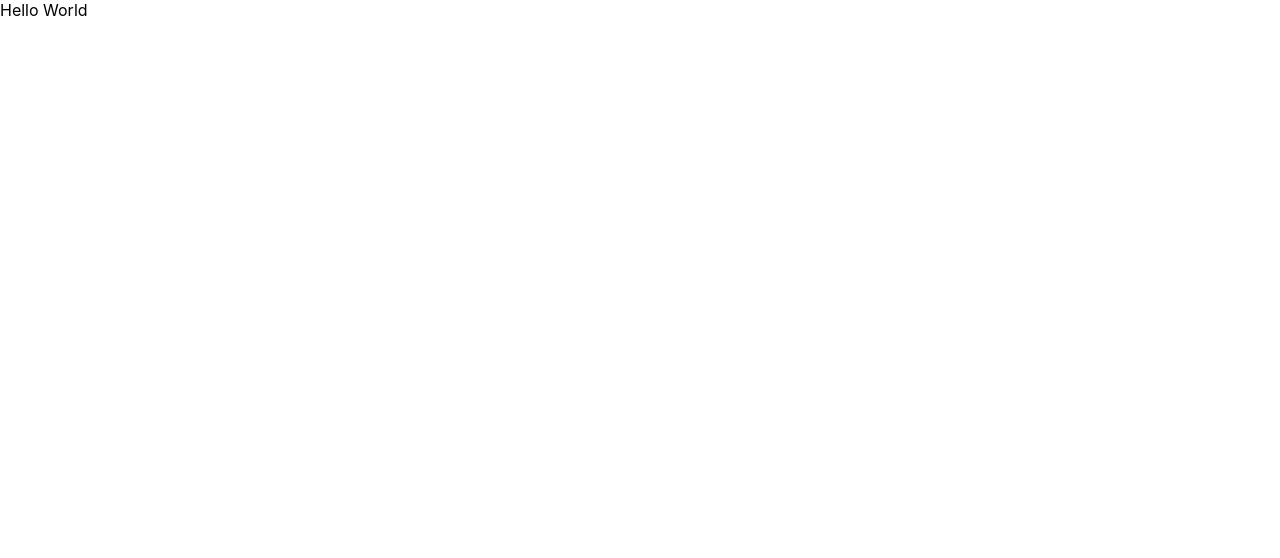
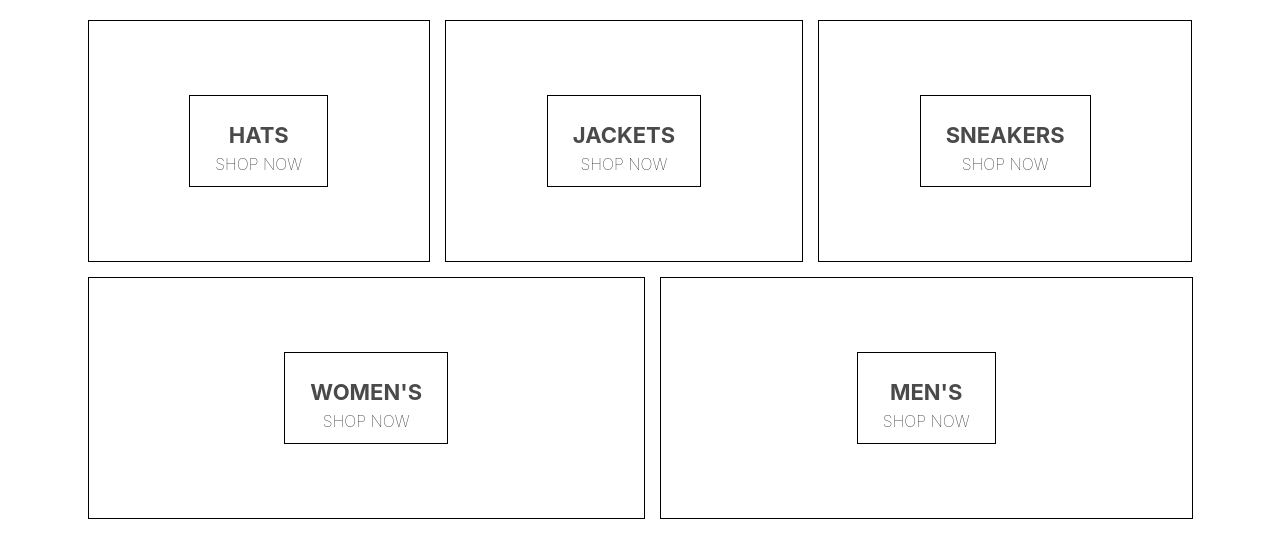
Before and after one commit to ralphgeneralao/online-store, a React (Create React App) app: page / in a window 1280 px wide. Shown: the top 558 px of the page. Built offline with nearby package versions, Linux system fonts and the light colour scheme.

Commit message:
create file for homepage with scss

```diff
--- a/package.json
+++ b/package.json
@@ -6,6 +6,7 @@
     "@testing-library/jest-dom": "^4.2.4",
     "@testing-library/react": "^9.5.0",
     "@testing-library/user-event": "^7.2.1",
+    "node-sass": "^4.14.1",
     "react": "^16.13.1",
     "react-dom": "^16.13.1",
     "react-scripts": "3.4.3"
--- a/src/App.js
+++ b/src/App.js
@@ -1,8 +1,10 @@
 import React from 'react';
 import './App.css';
 
+import Homepage from './Homepage'
+
 function App() {
-  return <div>Hello World</div>
+  return <Homepage />
 }
 
 export default App;
--- /dev/null
+++ b/src/Homepage.js
@@ -0,0 +1,41 @@
+import React from 'react'
+import './homepage.scss'
+
+const Homepage = () => (
+  <div className='homepage'>
+    <div className='directory-menu'>
+      <div className='menu-item'>
+        <div className='content'>
+          <h1 className='title'>HATS</h1>
+          <span className='subtitle'>SHOP NOW</span>
+        </div>
+      </div>
+      <div className='menu-item'>
+        <div className='content'>
+          <h1 className='title'>JACKETS</h1>
+          <span className='subtitle'>SHOP NOW</span>
+        </div>
+      </div>
+      <div className='menu-item'>
+        <div className='content'>
+          <h1 className='title'>SNEAKERS</h1>
+          <span className='subtitle'>SHOP NOW</span>
+        </div>
+      </div>
+      <div className='menu-item'>
+        <div className='content'>
+          <h1 className='title'>WOMEN'S</h1>
+          <span className='subtitle'>SHOP NOW</span>
+        </div>
+      </div>
+      <div className='menu-item'>
+        <div className='content'>
+          <h1 className='title'>MEN'S</h1>
+          <span className='subtitle'>SHOP NOW</span>
+        </div>
+      </div>
+    </div>
+  </div>
+)
+
+export default Homepage
--- /dev/null
+++ b/src/homepage.scss
@@ -0,0 +1,54 @@
+.homepage {
+  display: flex;
+  flex-direction: column;
+  align-items: center;
+  padding: 20px 80px;
+}
+
+.directory-menu {
+  width: 100%;
+  display: flex;
+  flex-wrap: wrap;
+  justify-content: space-between;
+}
+
+.menu-item {
+  min-width: 30%;
+  height: 240px;
+  flex: 1 1 auto;
+  display: flex;
+  align-items: center;
+  justify-content: center;
+  border: 1px solid black;
+  margin: 0 7.5px 15px;
+
+  &:first-child {
+    margin-right: 7.5px;
+  }
+
+  &:last-child {
+    margin-left: 7.5px;
+  }
+
+  .content {
+    height: 90px;
+    padding: 0 25px;
+    display: flex;
+    flex-direction: column;
+    align-items: center;
+    justify-content: center;
+    border: 1px solid black;
+
+    .title {
+      font-weight: bold;
+      margin-bottom: 6px;
+      font-size: 22px;
+      color: #4a4a4a;
+    }
+
+    .subtitle {
+      font-weight: lighter;
+      font-size: 16px;
+    }
+  }
+}
```
Also changed, not shown: 1 other file (tests, documents, lock files or other folders).
